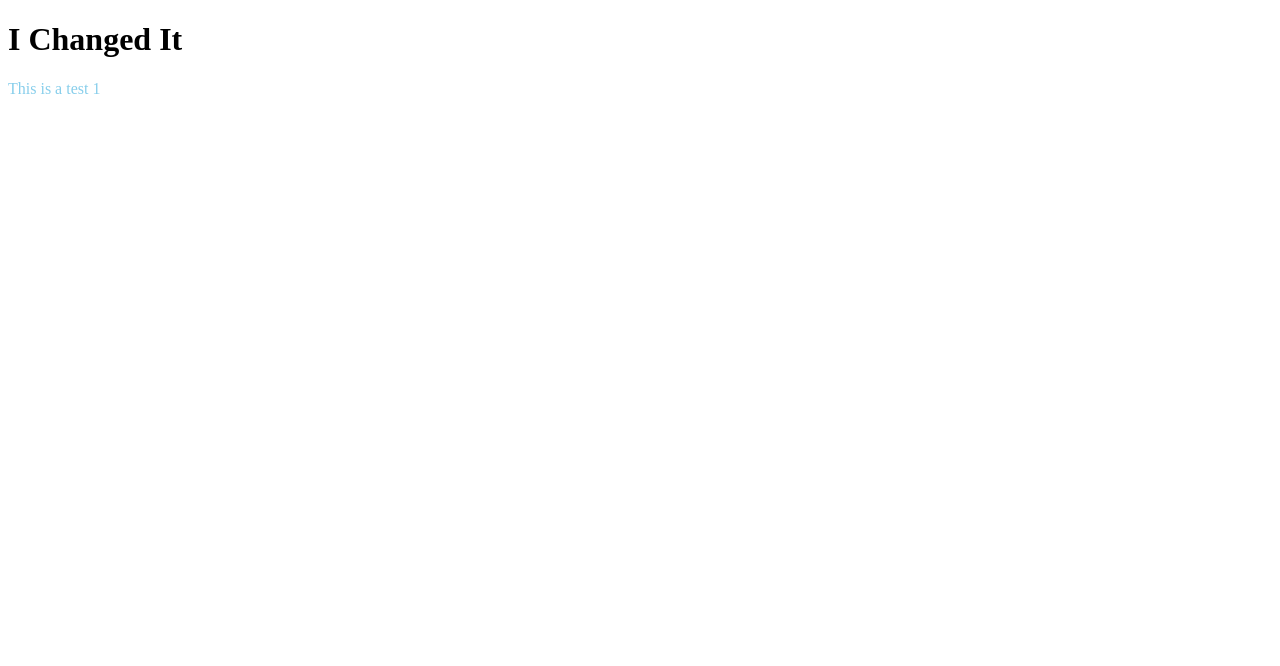
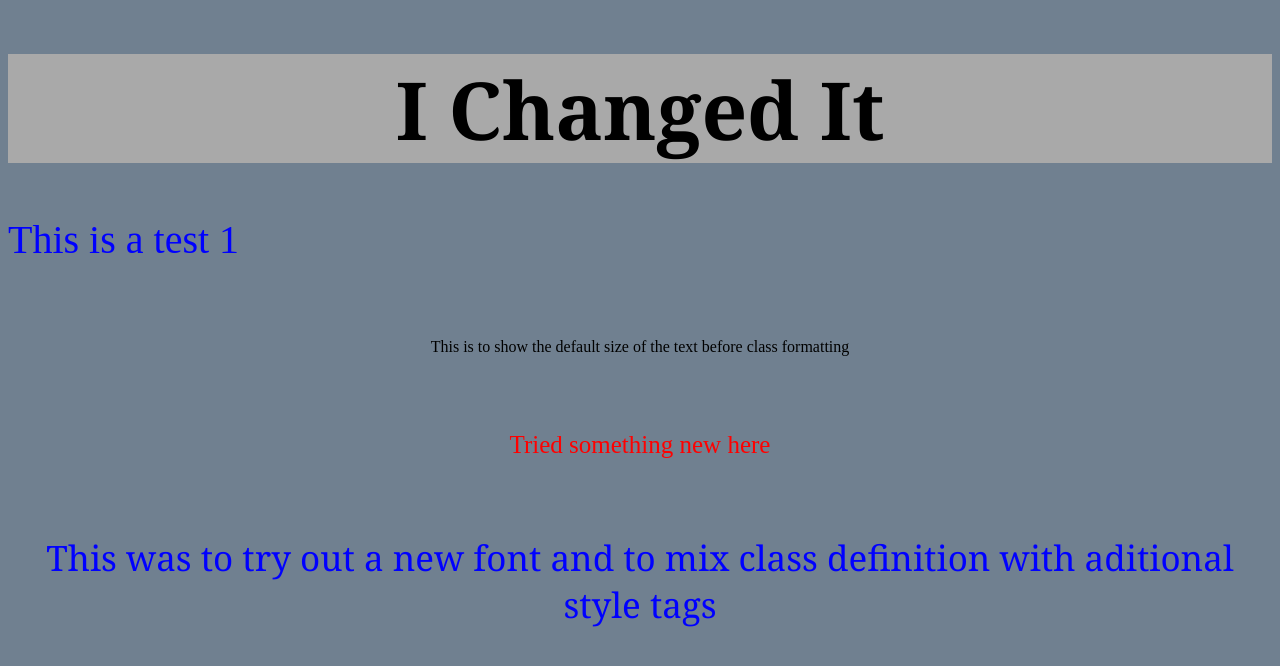
Before and after one commit to Vleim/Lian-Course-1, a plain HTML site: page index.html in a window 1280 px wide. Drawn offline with Linux system fonts and the light colour scheme.

Commit message:
A few test styles
I skipped a part of the course by accident and figured this out from there. Time to backtrack.

```diff
--- a/index.html
+++ b/index.html
@@ -1,23 +1,33 @@
 <!DOCTYPE html>
 <html>
 <style>
-	p {
-		color:skyblue;
-		size:26px;
+	.main {
+		color: blue;
+		font-size: 40px;
 	}
-	div {
-		color:darkgrey;
-		size:20px
+	.header {
+		color: black;
+		font-size: 80px;
+		text-align: center;
+		font-style: bold;
+		font-family: Georgia;
+		background: darkgray;
+	}
+	body {
+		background-color:slategray;
 	}
 </style>
 
 <head>
 	<meta charset="utf-8">
 	<meta name="viewport" content="width=device-width, initial-scale=1">
-	<title>Hello There</title>
+	<title>Hello world</title>
 </head>
 <body>
-	<h1>I Changed It</h1>
-	<p>This is a test 1</p>
+	<h1 class="header">I Changed It</h1>
+	<p class="main">This is a test 1</p>
+	<p style="text-align: center; margin: 75px;">This is to show the default size of the text before class formatting</p>
+	<p style="text-align: center; color: red; font-size: 25px; font-style: bold; margin: 75px;">Tried something new here</p>
+	<p class="main" style="font-family: Georgia; font-size: 35px; text-align: center;"> This was to try out a new font and to mix class definition with aditional style tags</p>
 </body>
 </html>
```
